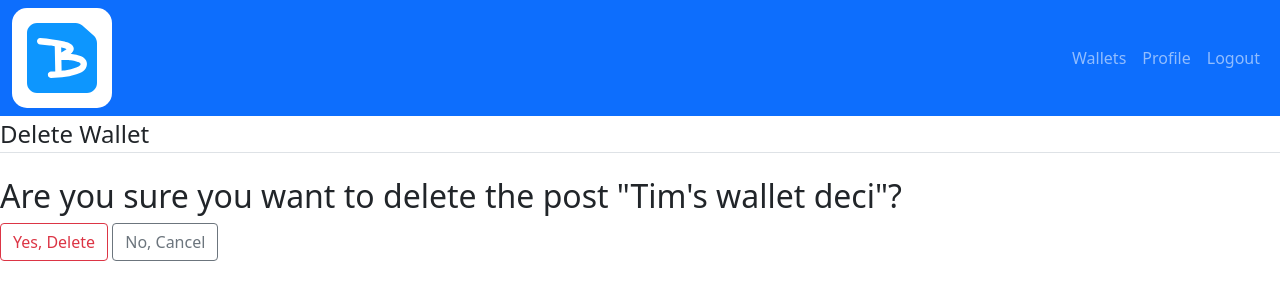
After one commit to timrekelj/budgeteer, a Django app: page /wallets/3/delete in a window 1280 px wide. The commit adds this page. Shown: the top 300 px of the page. Run offline with Django 3.2, Linux system fonts and the light colour scheme; a user stored in the database is signed in; data comes from the database, SQL or seed files in the repository; both versions use the stored data as it was after the commit.

Commit message:
Deleting posts in frontend

```diff
--- /dev/null
+++ b/wallets/templates/wallets/wallet_confirm_delete.html
@@ -0,0 +1,16 @@
+{% extends "users/base.html" %}
+{% block content %}
+    <div class="content-section">
+    	<form method="POST">
+			{% csrf_token %}
+			<fieldset class="form-group">
+				<legend class="border-bottom mb-4">Delete Wallet</legend>
+				<h2>Are you sure you want to delete the post "{{ object.title }}"?</h2>
+			</fieldset>
+			<div class="form-group">
+				<button class="btn btn-outline-danger" type="submit">Yes, Delete</button>
+				<a href="{% url 'overview' %}" class="btn btn-outline-secondary">No, Cancel</a>
+			</div>
+		</form>
+    </div>
+{% endblock content %}
--- a/wallets/templates/wallets/wallet_detail.html
+++ b/wallets/templates/wallets/wallet_detail.html
@@ -4,5 +4,6 @@
 	<p>With {{ object.value}}€</p>
 	<p>From user: {{ object.owner }}</p>
 	<hr>
+	<a href="{% url 'wallet-delete' object.pk %}" class="btn btn-outline-danger" type="submit">Delete wallet</a>
 	<!-- TODO: Edit wallet value in wallet-detail page -->
 {% endblock content %}
--- a/wallets/urls.py
+++ b/wallets/urls.py
@@ -2,7 +2,8 @@ from django.urls import path
 from .views import (
 	WalletListView,
 	WalletDetailView,
-	WalletCreateView
+	WalletCreateView,
+	WalletDeleteView
 )
 from . import views
 
@@ -10,4 +11,5 @@ urlpatterns = [
     path('overview/', WalletListView.as_view(), name='overview'),
     path('new/', WalletCreateView.as_view(), name='wallet-create'),
     path('<int:pk>/', WalletDetailView.as_view(), name='wallet-detail'),
+    path('<int:pk>/delete', WalletDeleteView.as_view(), name='wallet-delete'),
 ]
--- a/wallets/views.py
+++ b/wallets/views.py
@@ -1,10 +1,12 @@
 from django.shortcuts import render
 from django.http import HttpResponse
 from django.template import loader
+from django.contrib.auth.mixins import LoginRequiredMixin, UserPassesTestMixin
 from django.views.generic import (
 	ListView,
 	DetailView,
-	CreateView
+	CreateView,
+    DeleteView
 )
 from .models import Wallet
 
@@ -15,13 +17,29 @@ class WalletListView(ListView):
     template_name = 'wallets/overview.html' # <app>/<model>_<viewtype>.html
     context_object_name = 'wallets'
 
-class WalletDetailView(DetailView):
+class WalletDetailView(LoginRequiredMixin, UserPassesTestMixin, DetailView):
     model = Wallet
 
-class WalletCreateView(CreateView):
+    def test_func(self):
+        wallet = self.get_object()
+        if self.request.user == wallet.owner:
+            return True
+        return False
+
+class WalletCreateView(LoginRequiredMixin, CreateView):
     model = Wallet
     fields = ['title', 'value']
 
     def form_valid(self, form):
     	form.instance.owner = self.request.user
     	return super().form_valid(form)
+
+class WalletDeleteView(LoginRequiredMixin, UserPassesTestMixin, DeleteView):
+    model = Wallet
+    success_url = '/wallets/overview'
+
+    def test_func(self):
+        wallet = self.get_object()
+        if self.request.user == wallet.owner:
+            return True
+        return False
```
Also changed, not shown: db.sqlite3.
